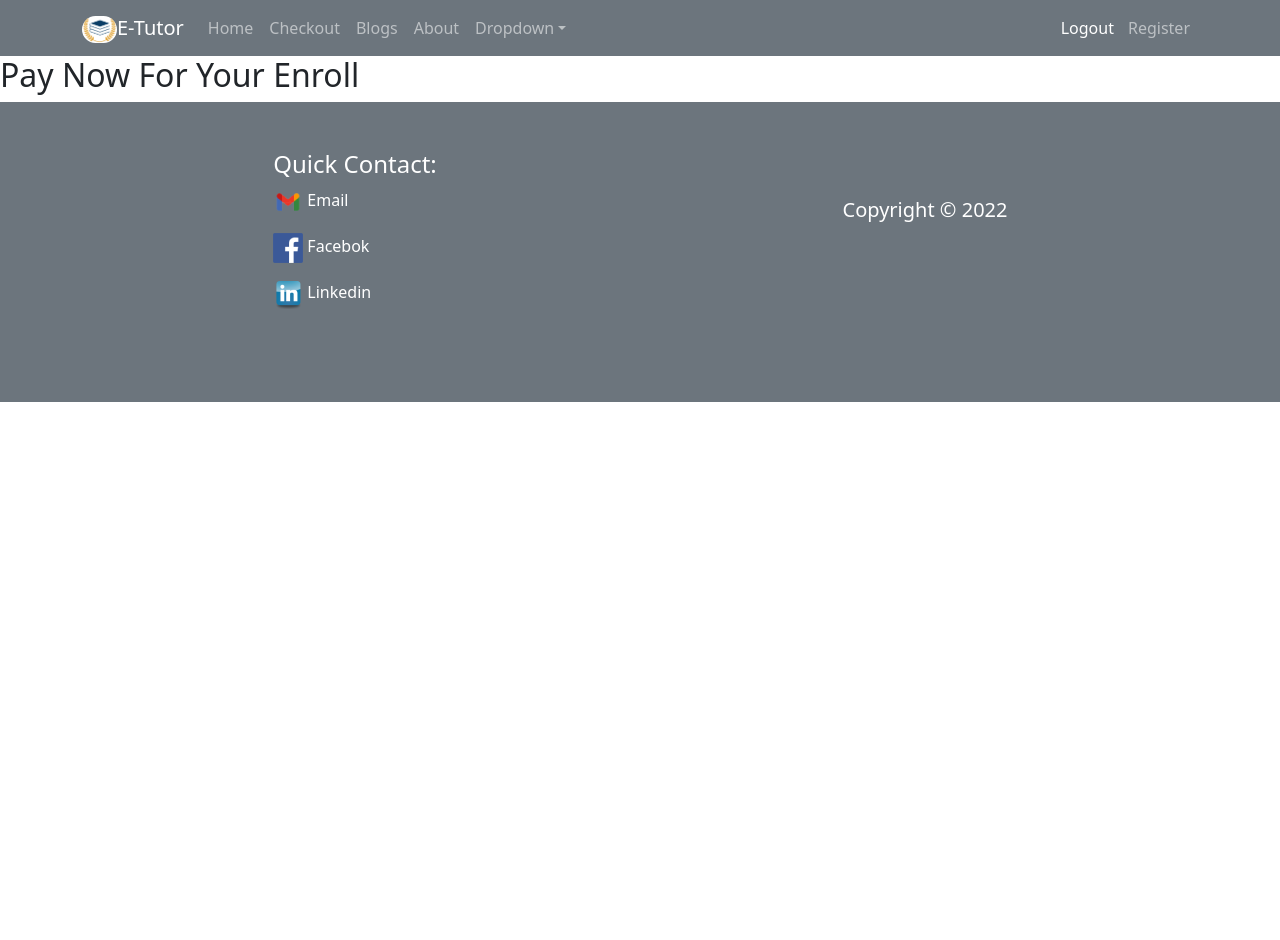
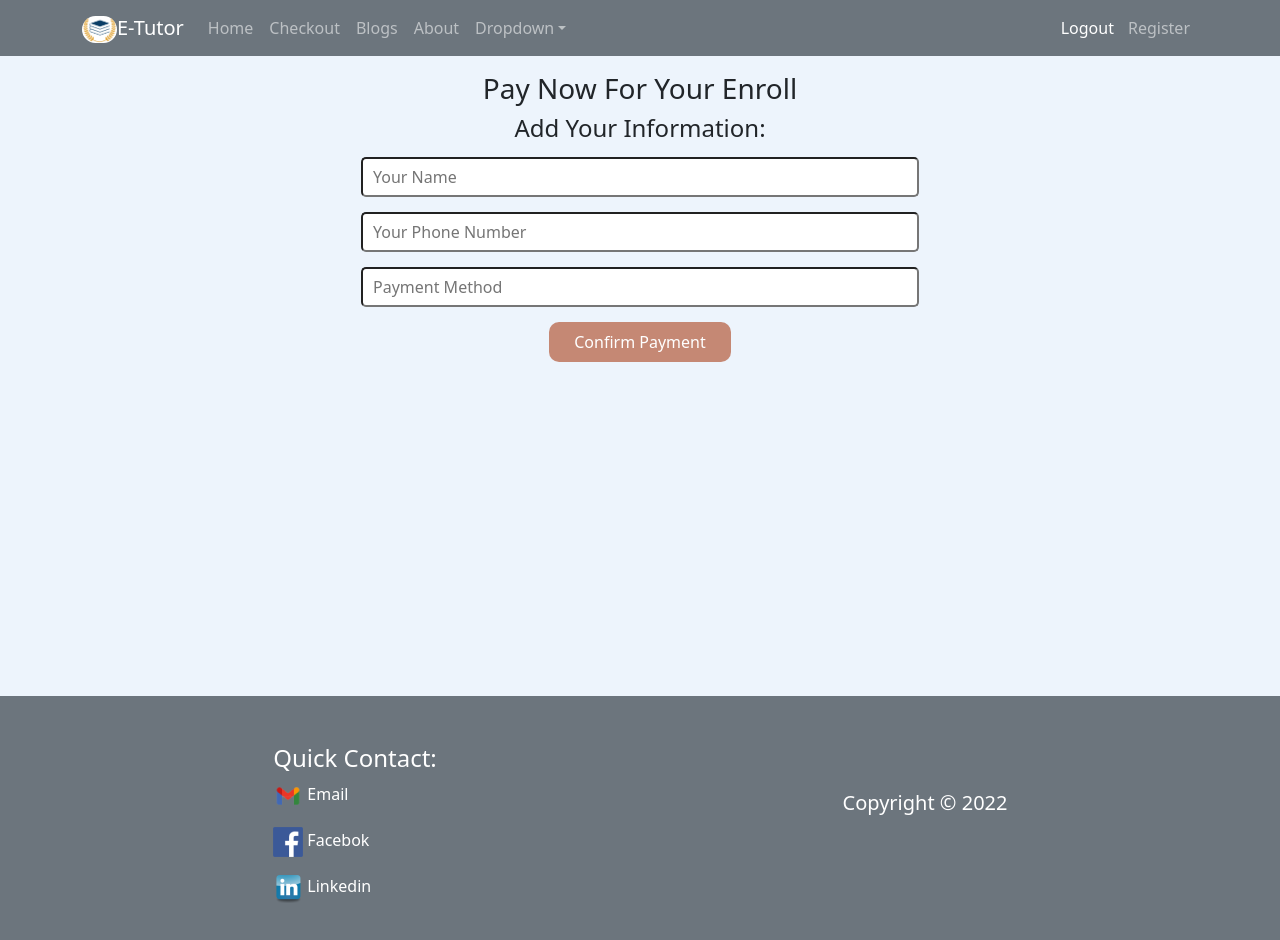
Before and after one commit to Biplob123121/e-tutor, a React (Create React App) app: page /checkout in a window 1280 px wide. Shown: the top 940 px of the page. Before the commit the page ends 800 px from the top, so only its background shows below. Built offline with nearby package versions, Linux system fonts and the light colour scheme; no server answers; sample sign-in values are in the browser's storage.

Commit message:
completed checout section

```diff
--- a/src/App.js
+++ b/src/App.js
@@ -10,6 +10,7 @@ import Footer from './Pages/Shared/Footer/Footer';
 import Blogs from './Pages/Blogs/Blogs';
 import Header from './Pages/Shared/Header/Header';
 import NotFound from './Pages/Shared/NotFound/NotFound';
+import EnrollInfo from './Pages/EnrollInfo/EnrollInfo';
 
 function App() {
   return (
@@ -19,6 +20,7 @@ function App() {
         <Route path='/' element={<Home></Home>}></Route>
         <Route path='/home' element={<Home></Home>}></Route>
         <Route path='/login' element={<Login></Login>}></Route>
+        <Route path='/service/:serviceId' element={<EnrollInfo></EnrollInfo>}></Route>
         <Route path='/register' element={<Register></Register>}></Route>
         <Route path='/about' element={<About></About>}></Route>
         <Route path='/checkout' element={
--- /dev/null
+++ b/src/Pages/Checkout/Checkout/Checkout.css
@@ -0,0 +1,14 @@
+.chechout{
+    background-color: rgb(237, 244, 252);
+    height: 80vh;
+}
+.chechout input{
+    display: block;
+    width: 50%;
+    margin: 15px auto;
+
+    border-radius: 5px;
+    height: 40px;
+    font-size: 16px;
+    padding-left: 10px;
+}
--- a/src/Pages/Checkout/Checkout/Checkout.js
+++ b/src/Pages/Checkout/Checkout/Checkout.js
@@ -1,10 +1,23 @@
 import React from 'react';
+import './Checkout.css';
 
 const Checkout = () => {
     return (
-        <div>
-            <h2>Pay Now For Your Enroll</h2>
-        </div>
+        <section className='chechout'>
+            <div className='container text-center pt-3'>
+                <h3>Pay Now For Your Enroll</h3>
+                <h4>Add Your Information:</h4>
+                <input type="text" placeholder='Your Name' />
+
+                <input type="text" name="" id="" placeholder='Your Phone Number'/>
+
+                <input type="text" name="" id="" placeholder='Payment Method'/>
+
+
+                <button className='common-btn'>Confirm Payment</button>
+
+            </div>
+        </section>
     );
 };
 
--- /dev/null
+++ b/src/Pages/EnrollInfo/EnrollInfo.css
@@ -0,0 +1,4 @@
+.enroll-section{
+    background-color: rgb(237, 244, 252);
+    height: 80vh;
+}
--- /dev/null
+++ b/src/Pages/EnrollInfo/EnrollInfo.js
@@ -0,0 +1,29 @@
+import React, { useEffect, useState } from 'react';
+import { Link, useParams } from 'react-router-dom';
+import './EnrollInfo.css';
+
+const EnrollInfo = () => {
+    // const [services, setServices] = useState([]);
+    const { serviceId} = useParams();
+    // useEffect(() => {
+    //     fetch('services.json')
+    //     .then(res => res.json())
+    //     .then(data =>setServices(data));
+    // }, [serviceId])
+    // console.log(services);
+    // // const selectedService = services.filter(s=>s.id===serviceId);
+    // // console.log(selectedService);
+
+    return (
+        <section className='enroll-section d-flex align-items-center'>
+            <div className='container text-center'>
+                <h3>Your Course Enroll Id is : {serviceId} </h3>
+                <Link to='/checkout'>
+                    <button className='common-btn mt-3'>Proced to Checkout</button>
+                </Link>
+            </div>
+        </section>
+    );
+};
+
+export default EnrollInfo;
--- a/src/Pages/Home/Banner/Banner.css
+++ b/src/Pages/Home/Banner/Banner.css
@@ -4,13 +4,16 @@
 #site-title{
     color: rgb(167, 52, 11);
 }
-.banner-btn{
-    background-color: rgb(167, 52, 11);
+.common-btn{
+    background-color: rgba(167, 53, 11, 0.562);
     color: white;
     padding: 8px 25px;
     border: none;
     border-radius: 10px;
 }
+.common-btn:hover{
+    background-color:rgba(167, 53, 11, 0.95); ;
+}
 .banner-image{
     width: 100%;
 }
--- a/src/Pages/Home/Banner/Banner.js
+++ b/src/Pages/Home/Banner/Banner.js
@@ -14,7 +14,7 @@ const Banner = () => {
                             <h4>A Reliable Person can show you a Reliable Dream!!</h4>
                             <p>I am Biplob Kumar, a tutor of online program. I take some courses in online. I have provided this services for 5 years. You can join with me and enjoy with me...</p>
                             <Link to='/register'>
-                                <button className='banner-btn'>JOIN NOW</button>
+                                <button className='common-btn'>JOIN NOW</button>
                             </Link>
                         </div>
                     </div>
--- a/src/Pages/Home/Service/Service.js
+++ b/src/Pages/Home/Service/Service.js
@@ -1,8 +1,14 @@
 import React from 'react';
+import { useNavigate } from 'react-router-dom';
 import './Service.css';
 
 const Service = ({ service }) => {
-    const { name, price, picture, description } = service;
+    const {id, name, price, picture, description } = service;
+    const navigate = useNavigate();
+
+    const navigateEnrollInfo = id =>{
+        navigate(`/service/${id}`);
+    }
     return (
         <div className="card service">
             <img src={picture} className="card-img-top service-img" alt=" "/>
@@ -10,7 +16,7 @@ const Service = ({ service }) => {
                     <h4 className="card-title">{name}</h4>
                     <h5>Course Fee : ${price}</h5>
                     <p className="card-text">{description}</p>
-                    <a href="#" className="btn btn-primary">Go somewhere</a>
+                    <button onClick={()=>navigateEnrollInfo(id)} className='common-btn'>Enroll Now</button>
                 </div>
         </div>
     );
```
